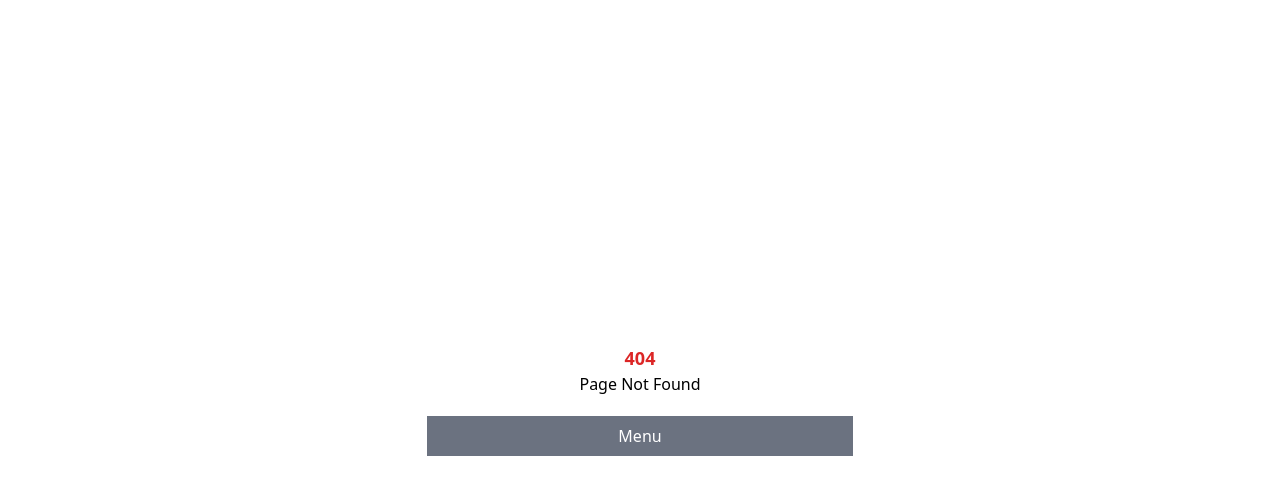
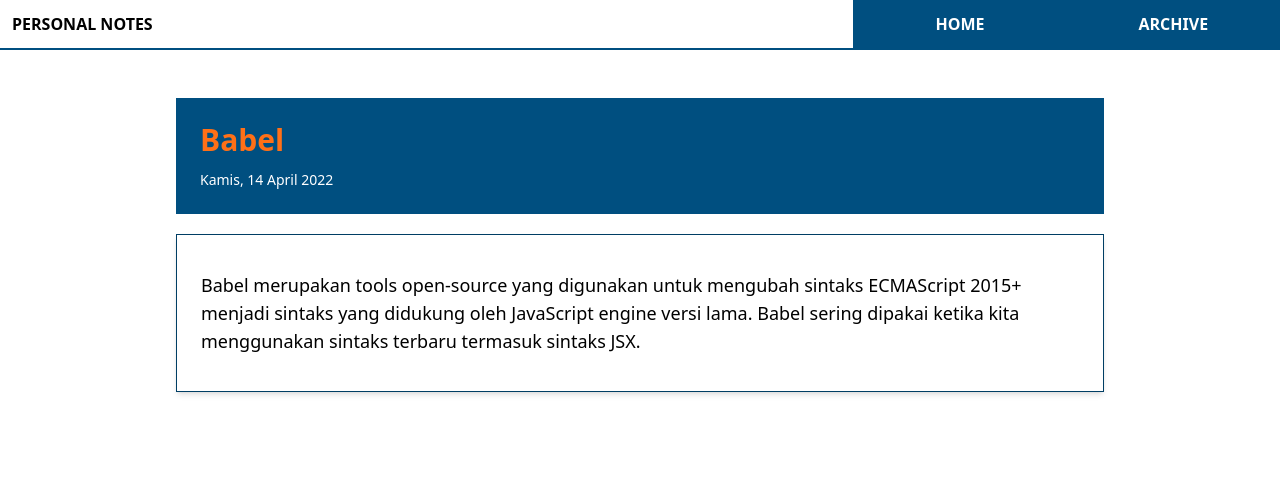
Before and after one commit to MSeptianJ/dicoding-personal-notes-vite, a React (Vite) app: page /note/notes-1 in a window 1280 px wide. Before the commit this address had no page. Shown: the top 494 px of the page. Built offline with nearby package versions, Linux system fonts and the light colour scheme; a web font is replaced by a local one.

Commit message:
Add New Pages, Fix Bug

```diff
--- a/src/components/NotesComponent/NoteCardBody.jsx
+++ b/src/components/NotesComponent/NoteCardBody.jsx
@@ -1,10 +1,12 @@
 import PropTypes from "prop-types";
+import { Link } from "react-router-dom";
 import { showFormattedDate } from "../../utils";
 
 const NoteCardBody = ({ noteData }) => {
   return (
     <>
-      <div className=" w-full border-b-2 border-sub pb-3">
+      <div className=" w-full border-b-2 border-secondary pb-3">
+        <Link to={`/note/${noteData.id}`}>
           <h3
             className=" mb-1 text-lg font-bold text-accent"
             title={noteData.title}
@@ -13,6 +15,7 @@
               ? noteData.title.substring(0, 15) + "..."
               : noteData.title}
           </h3>
+        </Link>
         <p className="text-sm">{showFormattedDate(noteData.createdAt)}</p>
       </div>
 
--- a/src/main.jsx
+++ b/src/main.jsx
@@ -8,16 +8,20 @@
 } from "react-router-dom";
 import "./assets/styles/index.css";
 import Root from "./pages/Root";
-import Archive from "./pages/archive";
+import ArchivePage from "./pages/archive";
 import ErrorPage from "./pages/error";
 import HomePage from "./pages/home";
+import NotePage from "./pages/note";
+import SubmitPage from "./pages/submit";
 
 const router = createBrowserRouter(
   createRoutesFromElements(
     <Route path="/" element={<Root />} errorElement={<ErrorPage />}>
       <Route errorElement={<ErrorPage />} />
       <Route index element={<HomePage />} />
-      <Route path="/archive" element={<Archive />} />
+      <Route path="/archive" element={<ArchivePage />} />
+      <Route path="/submit" element={<SubmitPage />} />
+      <Route path="/note/:id" element={<NotePage />} />
     </Route>,
   ),
 );
--- a/src/pages/Root.jsx
+++ b/src/pages/Root.jsx
@@ -1,21 +1,18 @@
-import {
-  Outlet,
-  useLocation,
-  useNavigate,
-  useSearchParams,
-} from "react-router-dom";
+import { useState } from "react";
+import { Outlet, useSearchParams } from "react-router-dom";
 import NoteHeader from "../components/NoteHeader";
 import {
   archiveNote,
   deleteNote,
   getActiveNotes,
+  getAllNotes,
   getArchivedNotes,
+  getNote,
   unarchiveNote,
 } from "../utils/local-data";
 
 const Root = () => {
-  const navigate = useNavigate();
-  const location = useLocation();
+  const [notes, setNotes] = useState(getAllNotes());
   const [searchParams, setSearchParams] = useSearchParams();
   const query = searchParams.get("query") || "";
 
@@ -27,23 +24,27 @@
     note.title.toLowerCase().includes(query),
   );
 
+  const handlerGetNote = (id) => {
+    return getNote(id);
+  };
+
   const handlerSearchNote = (inputText) => {
     setSearchParams({ query: inputText.toLowerCase().trim() });
   };
 
   const handlerArchiveNote = (id) => {
     archiveNote(id);
-    navigate(location.pathname);
+    setNotes(getAllNotes());
   };
 
   const handlerUnarchiveNote = (id) => {
     unarchiveNote(id);
-    navigate(location.pathname);
+    setNotes(getAllNotes());
   };
 
   const handlerDeleteNote = (id) => {
     deleteNote(id);
-    navigate(location.pathname);
+    setNotes(getAllNotes());
   };
 
   return (
@@ -53,12 +54,14 @@
       <div className=" bg-subA w-ful m-auto grid max-w-screen-lg gap-4 p-4">
         <Outlet
           context={{
+            notes,
             activeNotes,
             archiveNotes,
             handlerSearchNote,
             handlerUnarchiveNote,
             handlerArchiveNote,
             handlerDeleteNote,
+            handlerGetNote,
           }}
         />
       </div>
--- a/src/pages/archive/index.jsx
+++ b/src/pages/archive/index.jsx
@@ -3,7 +3,7 @@
 import NoteList from "../../components/NotesComponent/NoteList";
 import { useOutletContext } from "react-router-dom";
 
-const Archive = () => {
+const ArchivePage = () => {
   const { archiveNotes } = useOutletContext();
 
   return (
@@ -22,8 +22,8 @@
   );
 };
 
-Archive.propTypes = {
+ArchivePage.propTypes = {
   text: PropTypes.func,
 };
 
-export default Archive;
+export default ArchivePage;
--- /dev/null
+++ b/src/pages/note/index.jsx
@@ -0,0 +1,30 @@
+import { showFormattedDate } from "../../utils";
+import { useOutletContext, useParams } from "react-router-dom";
+
+const NotePage = () => {
+  const { handlerGetNote } = useOutletContext();
+  const id = useParams().id;
+  const noteData = handlerGetNote(id);
+
+  return (
+    <div className=" h-full w-full p-8">
+      <div className=" mb-5 w-full bg-primary p-6 text-back">
+        <h3
+          className=" mb-3 text-3xl font-bold text-accent"
+          title={noteData.title}
+        >
+          {noteData.title}
+        </h3>
+        <p className="text-sm">{showFormattedDate(noteData.createdAt)}</p>
+      </div>
+
+      <div className=" m-auto w-full border border-secondary p-6 shadow-md ">
+        <p className=" py-3 text-lg">{noteData.body}</p>
+      </div>
+    </div>
+  );
+};
+
+NotePage.propTypes = {};
+
+export default NotePage;
--- /dev/null
+++ b/src/pages/submit/index.jsx
@@ -0,0 +1,10 @@
+import React from "react";
+import PropTypes from "prop-types";
+
+const SubmitPage = () => {
+  return <div>SubmitPage</div>;
+};
+
+SubmitPage.propTypes = {};
+
+export default SubmitPage;
```
Lines whose indentation alone changed are shown as unchanged.
